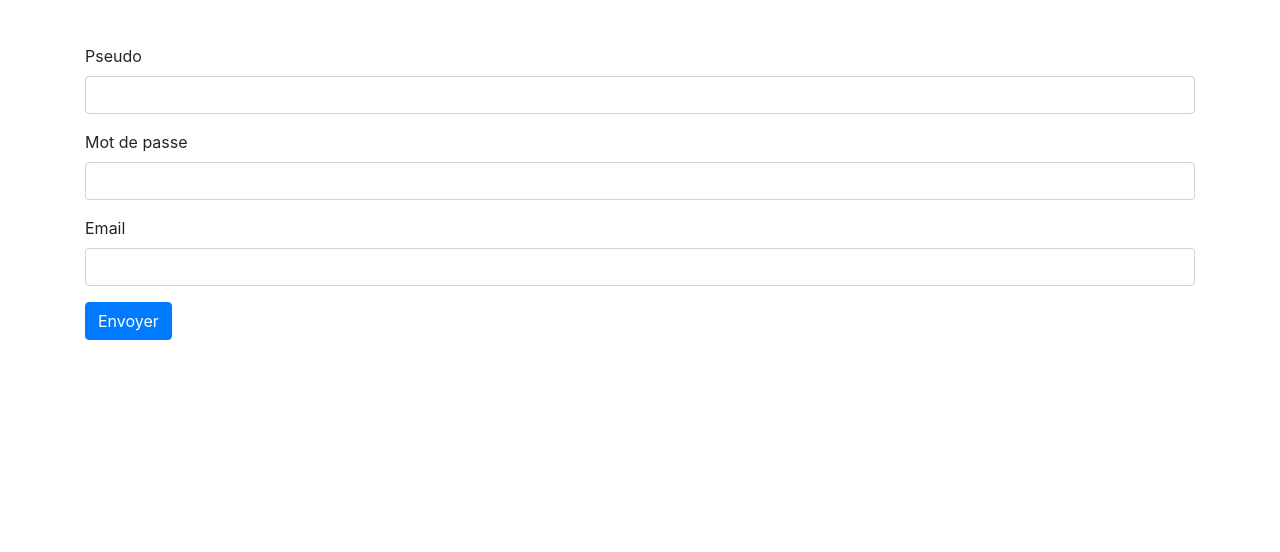
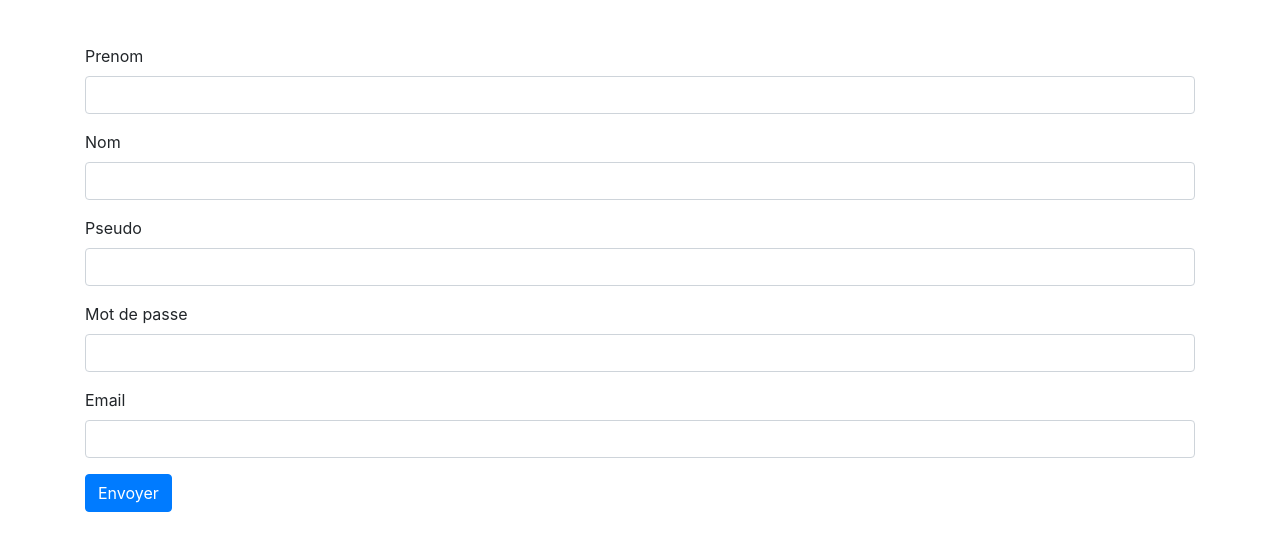
Before and after one commit to RenardGris/blog, a PHP site: page /register in a window 1280 px wide. Shown: the part 56-608 px from the top of the page. Run offline with PHP 8.4, Linux system fonts and the light colour scheme.

Commit message:
add firstname and last name to register form user

```diff
--- a/app/Controller/UsersController.php
+++ b/app/Controller/UsersController.php
@@ -51,6 +51,8 @@ class UsersController extends AppController
         if (!empty($_POST)) {
 
             $result = $userTable->create([
+                'firstname' => htmlentities($_POST['firstname']),
+                'lastname' => htmlentities($_POST['lastname']),
                 'username' => htmlentities($_POST['username']),
                 'password' => sha1(htmlentities($_POST['password'])),
                 'email' => htmlentities($_POST['email']),
--- a/app/Views/users/register.php
+++ b/app/Views/users/register.php
@@ -1,4 +1,6 @@
 <form method="post">
+    <?=$form->input('firstname', 'Prenom');?>
+    <?=$form->input('lastname', 'Nom');?>
     <?=$form->input('username', 'Pseudo');?>
     <?=$form->input('password', 'Mot de passe', ['type' => 'password']);?>
     <?=$form->input('email', 'Email', ['type' => 'email']);?>
```
